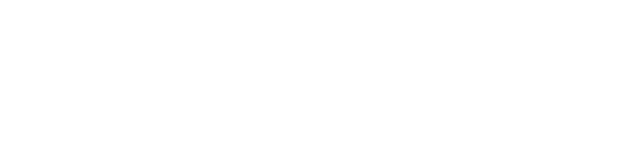
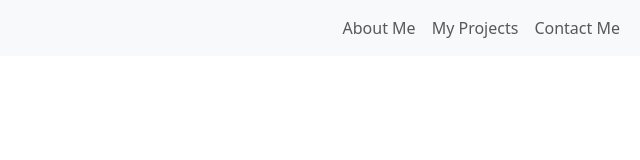
Before and after one commit to HoiniKris/MyWebsite, a plain HTML site: page index.html in a window 1280 px wide. Shown: the whole page, without its empty margins (640-1280 px from the left). Drawn offline with nearby package versions, Linux system fonts and the light colour scheme.

Commit message:
Created the navbar

```diff
--- a/index.html
+++ b/index.html
@@ -5,8 +5,40 @@
     <meta http-equiv="X-UA-Compatible" content="IE=edge">
     <meta name="viewport" content="width=device-width, initial-scale=1.0">
     <title>MyWebsite</title>
+
+    <!-- Stylesheets -->
+    <link href="https://cdn.jsdelivr.net/npm/bootstrap@5.3.0-alpha1/dist/css/bootstrap.min.css" rel="stylesheet" integrity="sha384-GLhlTQ8iRABdZLl6O3oVMWSktQOp6b7In1Zl3/Jr59b6EGGoI1aFkw7cmDA6j6gD" crossorigin="anonymous">
+    <link rel="stylesheet" href="styles.css">
 </head>
+
 <body>
+    <!-- Nav Bar -->
+    <nav class="navbar navbar-expand-lg bg-body-tertiary">
+		<div class="container-fluid">
+			<a> <img src=""> </a>
 
+			<button class="navbar-toggler" type="button" data-bs-toggle="collapse" data-bs-target="#navbarNav">
+				<span class="navbar-toggler-icon"></span>
+			</button>
+
+			<div class="collapse navbar-collapse" id="navbarNav">
+				<ul class="navbar-nav">
+					<li class="nav-item">
+						<a class="nav-link" href="#">About Me</a>
+					</li>
+					<li class="nav-item">
+						<a class="nav-link" href="#">My Projects</a>
+					</li>
+					<li class="nav-item">
+						<a class="nav-link" href="#">Contact Me</a>
+					</li>
+				</ul>
+			</div>
+		</div>
+	</nav>
+
+
+    <!-- Scripts -->
+    <script src="https://cdn.jsdelivr.net/npm/bootstrap@5.3.0-alpha1/dist/js/bootstrap.bundle.min.js" integrity="sha384-w76AqPfDkMBDXo30jS1Sgez6pr3x5MlQ1ZAGC+nuZB+EYdgRZgiwxhTBTkF7CXvN" crossorigin="anonymous"></script>
 </body>
 </html>
--- /dev/null
+++ b/styles.css
@@ -0,0 +1,6 @@
+
+/* Nav Bar */
+
+#navbarNav {
+    justify-content: flex-end;
+}
```
